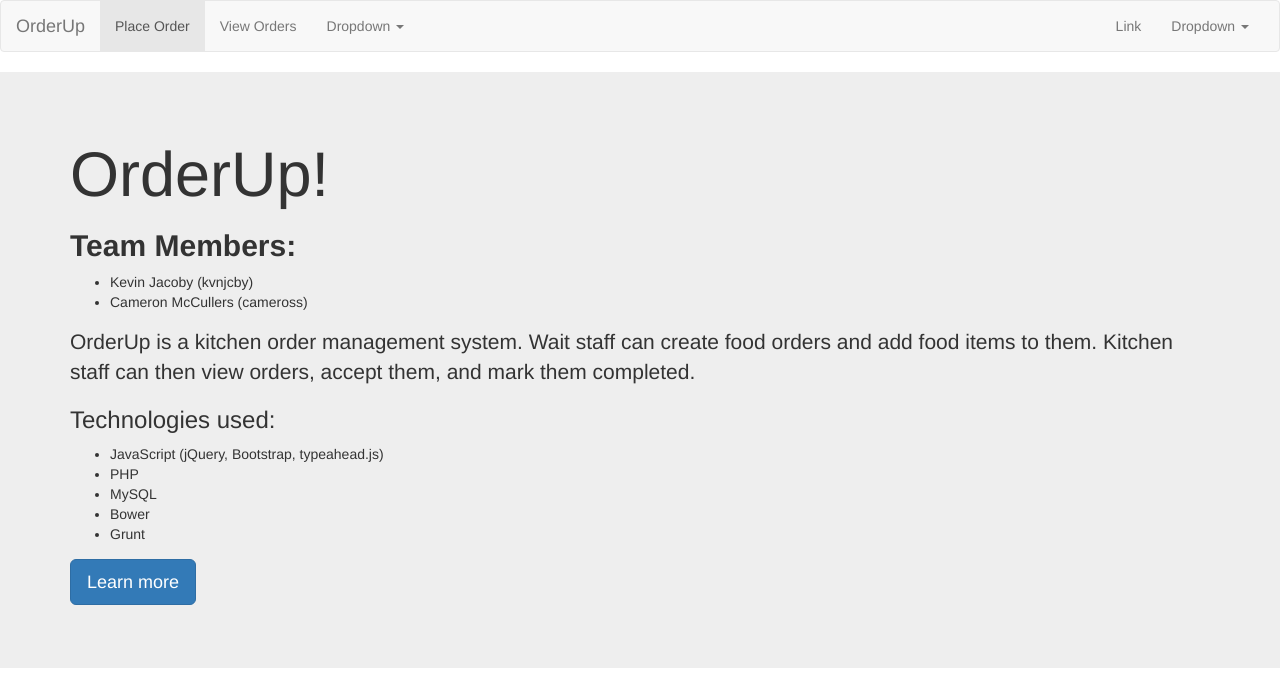
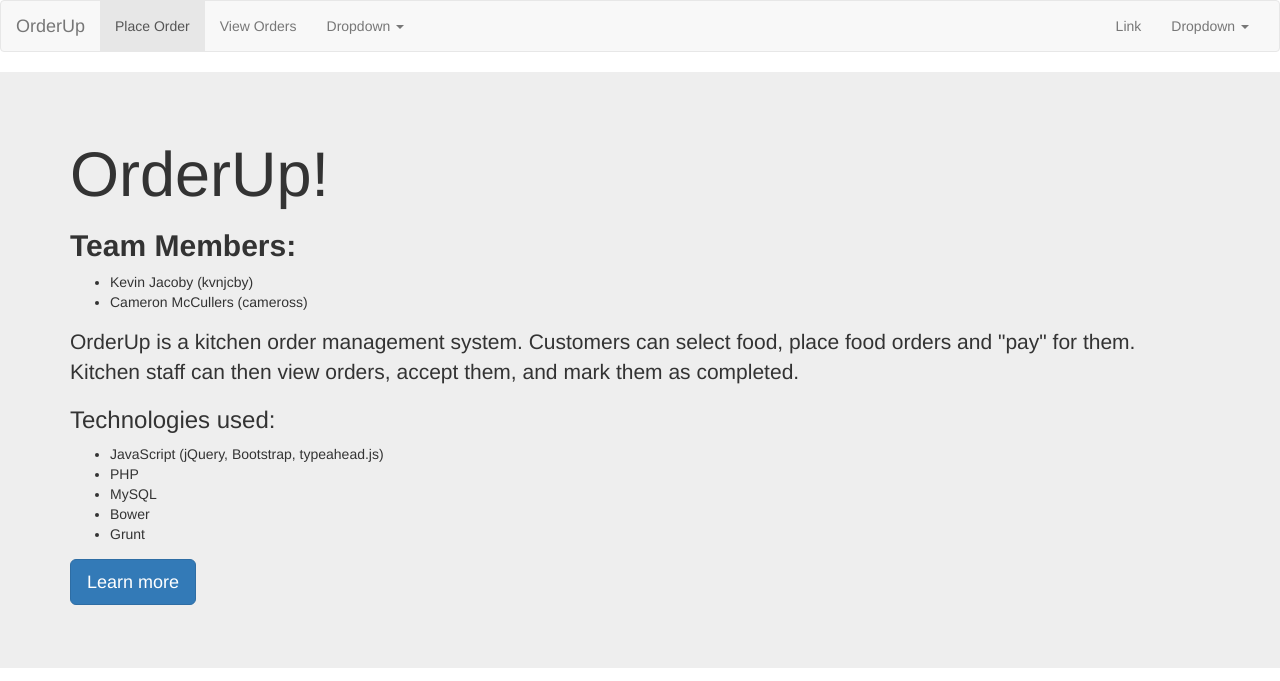
Before and after one commit to kvnjcby/orderup, a website: page index.html in a window 1280 px wide. Shown: the top 681 px of the page. Drawn offline with nearby package versions, Linux system fonts and the light colour scheme.

Commit message:
Wording changes

```diff
--- a/index.html
+++ b/index.html
@@ -77,7 +77,7 @@
           </ul>
         </p>
         <p>
-          OrderUp is a kitchen order management system. Wait staff can create food orders and add food items to them. Kitchen staff can then view orders, accept them, and mark them completed.
+          OrderUp is a kitchen order management system. Customers can select food, place food orders and "pay" for them. Kitchen staff can then view orders, accept them, and mark them as completed.
         </p>
         <p>
           <h3>Technologies used:</h3>
```
